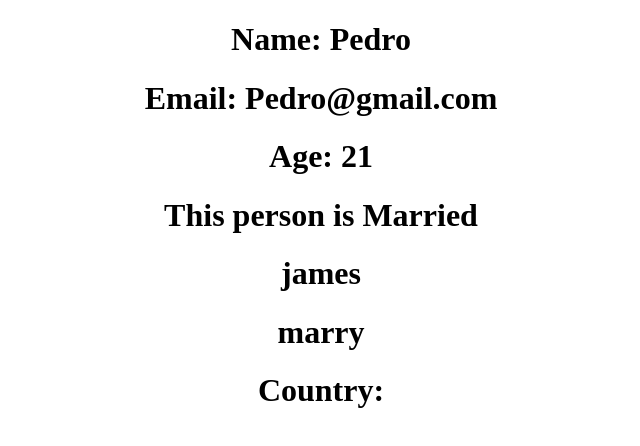
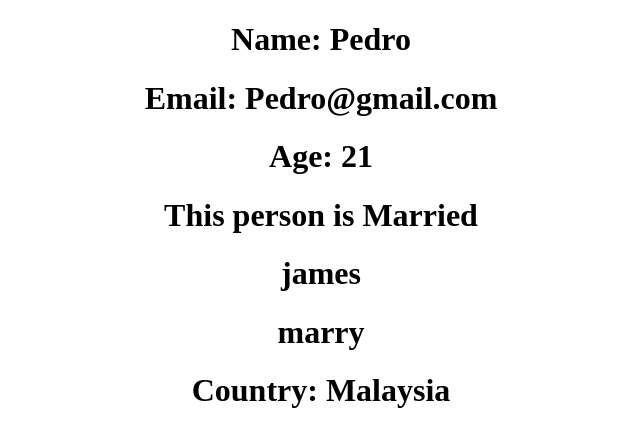
Before and after one commit to SeeJia/typescript-react-prop-types, a React (Create React App) app: page / in a window 1280 px wide. Shown: the top 446 px of the page, without its empty margins (319-959 px from the left). Built offline with nearby package versions, Linux system fonts and the light colour scheme.

Commit message:
add data inside app.tsx

```diff
--- a/src/App.tsx
+++ b/src/App.tsx
@@ -13,6 +13,7 @@ function App() {
       age={21}
       isMarried={true}
       friends = {["james","marry"]}
+      country="Malaysia"
 
       />
 
--- a/src/components/Person.tsx
+++ b/src/components/Person.tsx
@@ -4,7 +4,7 @@ interface Props {
     age:number;
     isMarried:Boolean;
     friends:string[];
-    country?:string;
+    country:string;
 }
 
 
```
